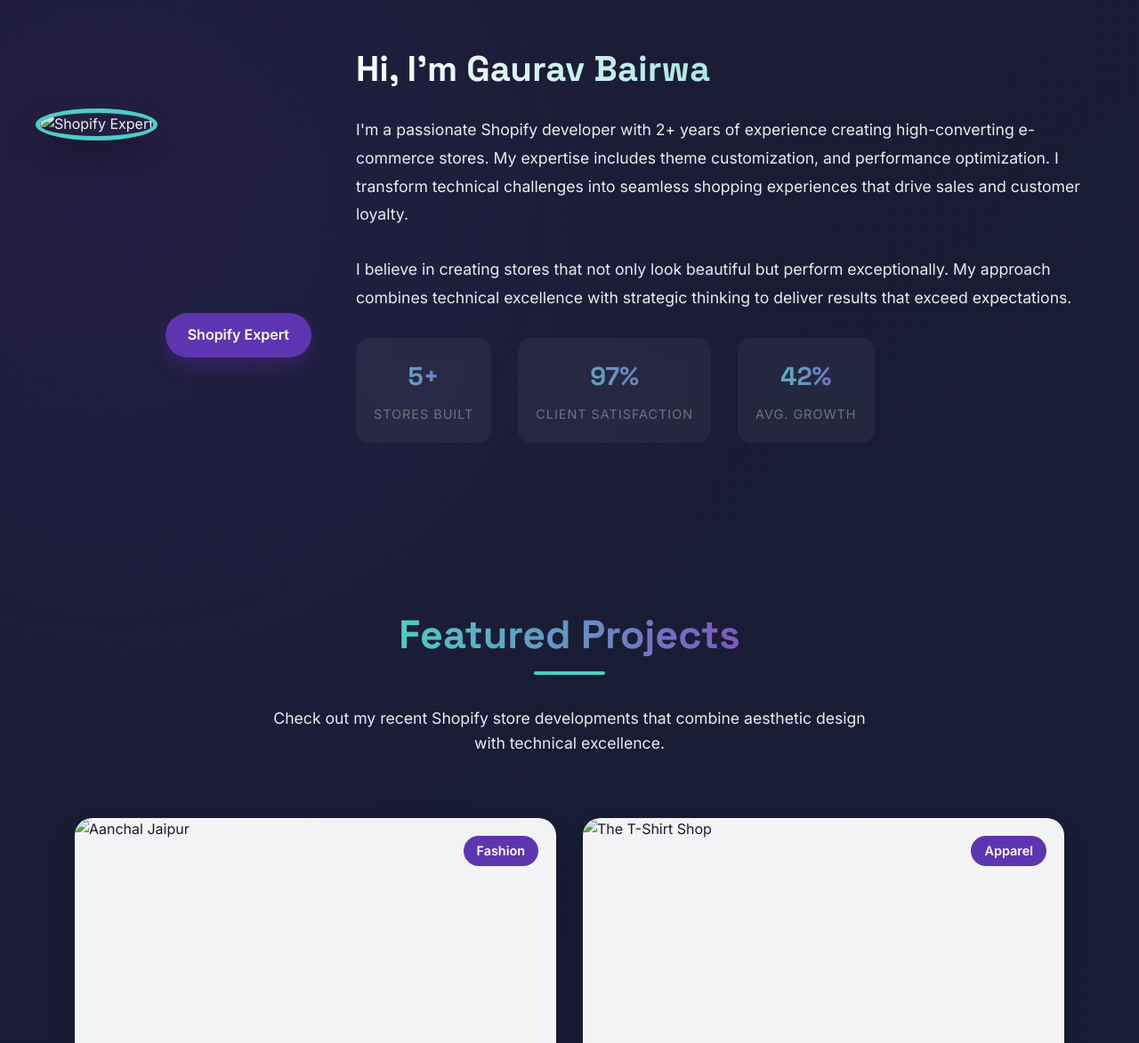
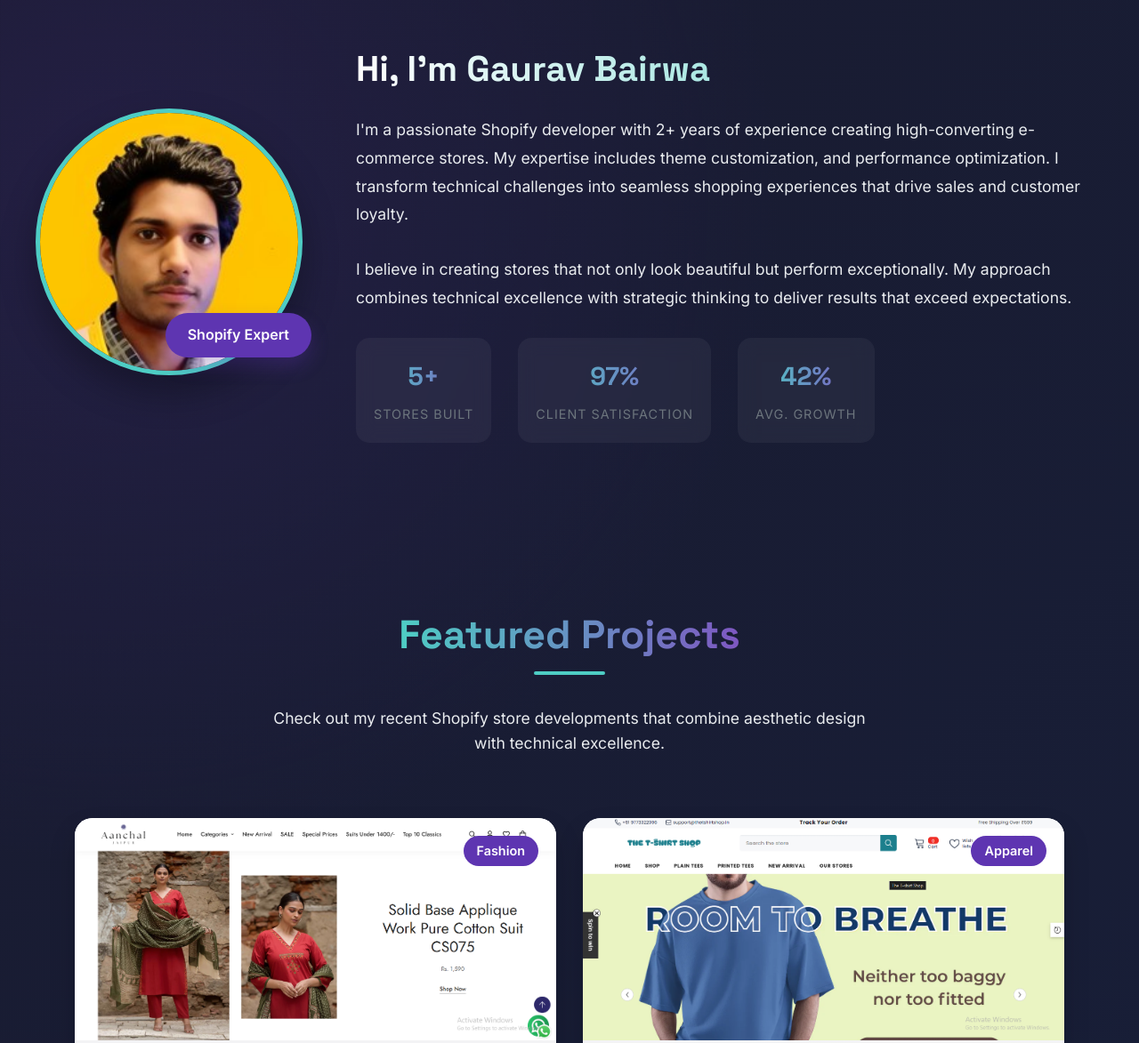
Before and after one commit to guddu-gaurav/Shopify-Portfolio, a plain HTML site: page index.html in a window 1280 px wide. Shown: the part 680-1853 px from the top of the page at 89% size. Drawn offline with Linux system fonts and the light colour scheme.

Commit message:
images added 1

```diff
--- a/index.html
+++ b/index.html
@@ -856,7 +856,7 @@
     <!-- Profile Section -->
     <section class="profile-section" id="profile">
         <div class="profile-pic">
-            <img src="/1697397230432.jpg" alt="Shopify Expert" class="profile-image">
+            <img src="/profile.jpg" alt="Shopify Expert" class="profile-image">
             <div class="profile-badge">Shopify Expert</div>
         </div>
         <div class="profile-content">
@@ -897,7 +897,7 @@
             <div class="project-grid">
                 <div class="project-card">
                     <div class="project-img">
-                        <img src="/Screenshot 2025-06-22 185012.png" alt="Aanchal Jaipur">
+                        <img src="/aj.png" alt="Aanchal Jaipur">
                         <div class="project-tag">Fashion</div>
                     </div>
                     <div class="project-info">
@@ -921,7 +921,7 @@
                 </div>
                 <div class="project-card">
                     <div class="project-img">
-                        <img src="/Screenshot 2025-06-22 184931.png" alt="The T-Shirt Shop">
+                        <img src="/tts.png" alt="The T-Shirt Shop">
                         <div class="project-tag">Apparel</div>
                     </div>
                     <div class="project-info">
```
